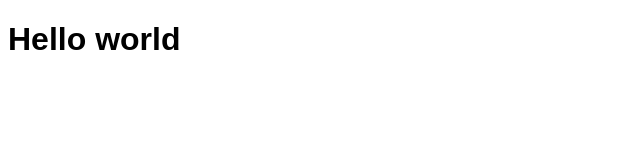
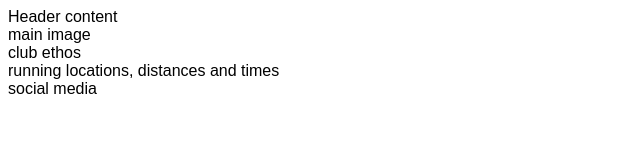
Before and after one commit to Gust4vo97/love-running, a plain HTML site: page index.html in a window 1280 px wide. Shown: the whole page, without its empty margins (0-640 px from the left). Drawn offline with Linux system fonts and the light colour scheme.

Commit message:
Add core structure for home page

```diff
--- a/index.html
+++ b/index.html
@@ -12,6 +12,16 @@
     <title>Love running </title>
 </head>
 <body>
-    <h1>Hello world</h1>
+    <header>Header content </header>
+
+    <section>main image</section>
+
+    <section>club ethos</section>
+
+    <section>running locations, distances and times</section>
+
+    <footer>social media</footer>
+
 </body>
+
 </html>
```
